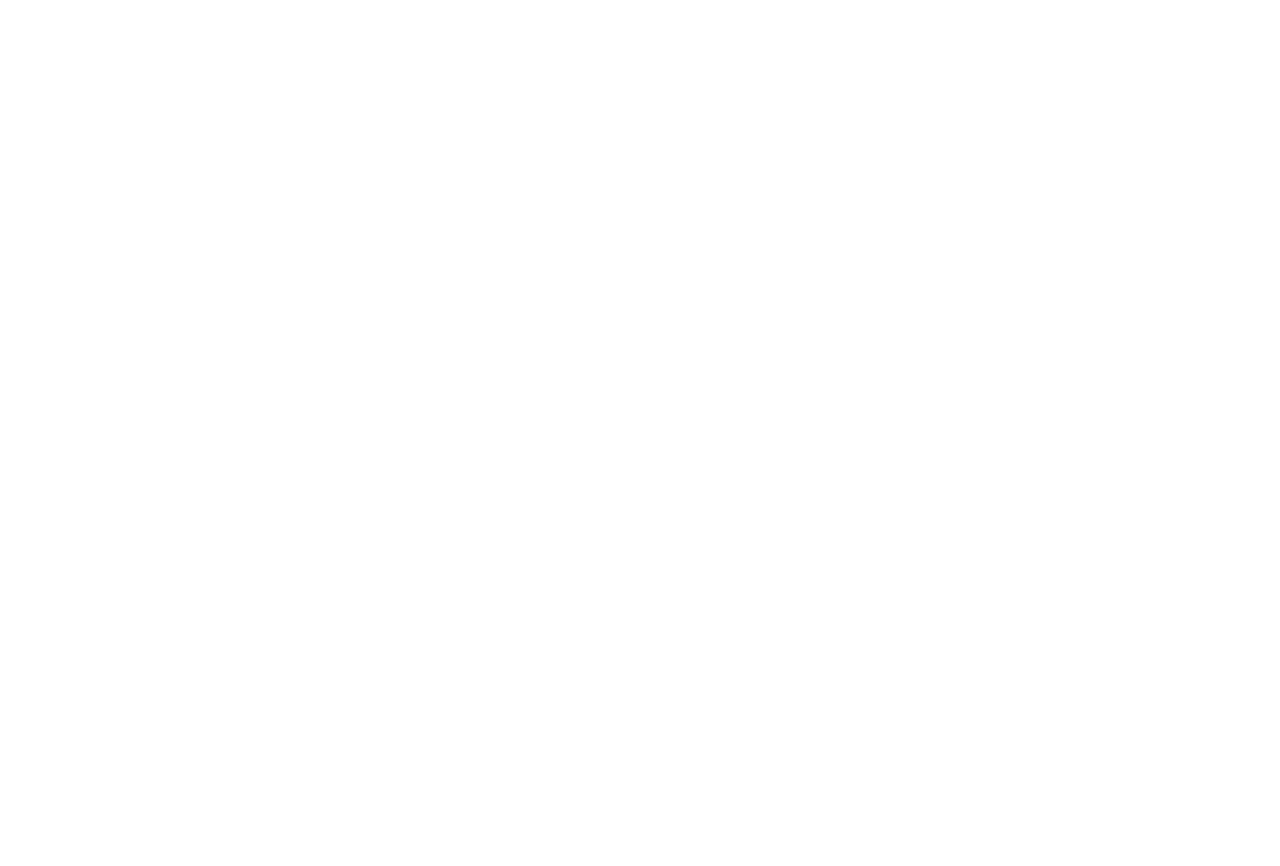
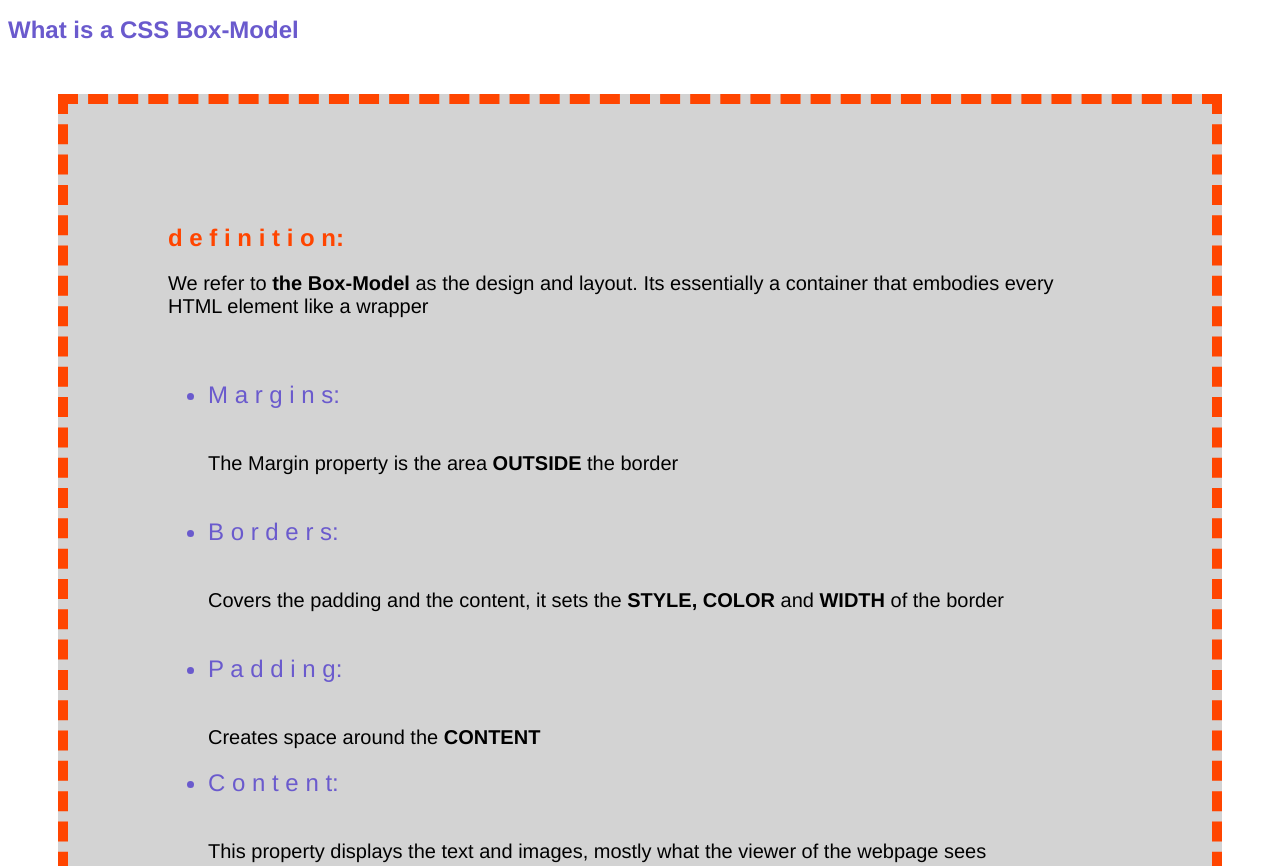
Before and after one commit to UmayrNordien/Box-Model, a plain HTML site: page index.html in a window 1280 px wide. Shown: the top 866 px of the page. Before the commit the page ends 800 px from the top, so only its background shows below. Drawn offline with Linux system fonts and the light colour scheme.

Commit message:
box model updated

```diff
--- a/index.html
+++ b/index.html
@@ -4,9 +4,55 @@
     <meta charset="UTF-8">
     <meta http-equiv="X-UA-Compatible" content="IE=edge">
     <meta name="viewport" content="width=device-width, initial-scale=1.0">
-    <title>Document</title>
+    <link rel="stylesheet" href="./style/style.css">
+    <title>Box-Model</title>
 </head>
 <body>
+    <header>
+        <h1 class="Box-Modelh1">
+             What is a CSS Box-Model
+        </h1>
+    </header>
+    <section>
+        <div class="border-example">
+            <h2 class="headingh2">
+                d e f i n i t i o n:
+            </h2>
+            <p>
+                We refer to <strong>the Box-Model</strong> as the design and layout.
+                Its essentially a container that embodies every HTML element like a wrapper
+            </p>
+            <br>
+            <ul class="list-style">
+                <li>M a r g i n s:</li>
+                <br>
+                <p>
+                   The Margin property is the area <strong>OUTSIDE</strong> the border
+                </p>
+                <br>
+                <li>B o r d e r s:</li>
+                <br>
+                <p>
+                    Covers the padding and the content, it sets the <strong>STYLE, COLOR</strong> and <strong>WIDTH</strong> of the border
+
+                </p>
+                <br>
+                <li>P a d d i n g:</li>
+                <br>
+                <p>
+                    Creates space around the <strong>CONTENT</strong>
+                </p>
+                <li>C o n t e n t:</li>
+                <br>
+                <p>
+                    This property displays the text and images, mostly what the viewer of the webpage sees
+                </p>
+            </ul>
+        </div>
+        <div>
+            <img class="Box-Model-image" src="https://i.postimg.cc/rwTxVpDS/boxmodel.png" alt="boxmodel-image">
+        </div>
+    </section>
 
 </body>
 </html>
--- a/style/style.css
+++ b/style/style.css
@@ -0,0 +1,44 @@
+*{
+    font-size: 20px;
+    font-style: normal;
+    font-family: 'Franklin Gothic Medium', 'Arial Narrow', Arial, sans-serif;
+/* heading */
+/* H1 heading */
+}
+
+.Box-Modelh1{
+    font-size: larger;
+    color: slateblue;
+}
+/* H2 heading */
+.headingh2{
+    font-size:larger;
+    color:orangered;
+}
+
+/* LIST STYLE */
+.list-style li{
+    font-size: larger;
+    color:slateblue;
+}
+/* BOX MODEL EXAMPLE */
+.border-example{
+    background-color: lightgray;
+    width: fit-content; /* wrap around the text */
+
+    margin:20px;
+    border:10px dashed orangered;
+    padding: 100px;      /* transparent */
+    margin:50px;        /* transparent */
+}
+
+/* APPLIED BOX MODEL PROPERTIES TO AN IMAGE*/
+.Box-Model-image{
+    width:600px;
+    length: 600px;
+
+                /* apply similar values to an image */  */
+}
+
+margin:50px;
+border:2px solid orange;;
```
